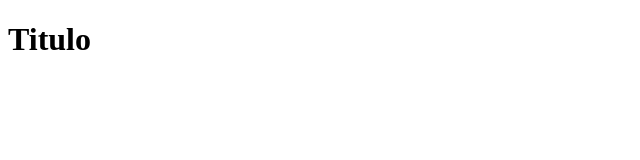
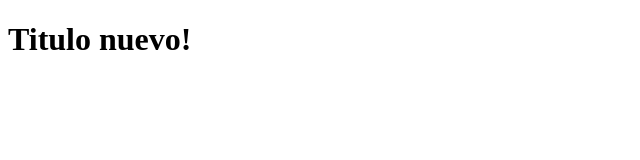
Before and after one commit to lauramerui/prueba, a plain HTML site: page index.html in a window 1280 px wide. Shown: the whole page, without its empty margins (0-640 px from the left). Drawn offline with Linux system fonts and the light colour scheme.

Commit message:
titulo modificado

```diff
--- a/index.html
+++ b/index.html
@@ -7,6 +7,6 @@
     <title>Demo git</title>
 </head>
 <body>
-    <h1>Titulo</h1>
+    <h1>Titulo nuevo!</h1>
 </body>
 </html>
```
